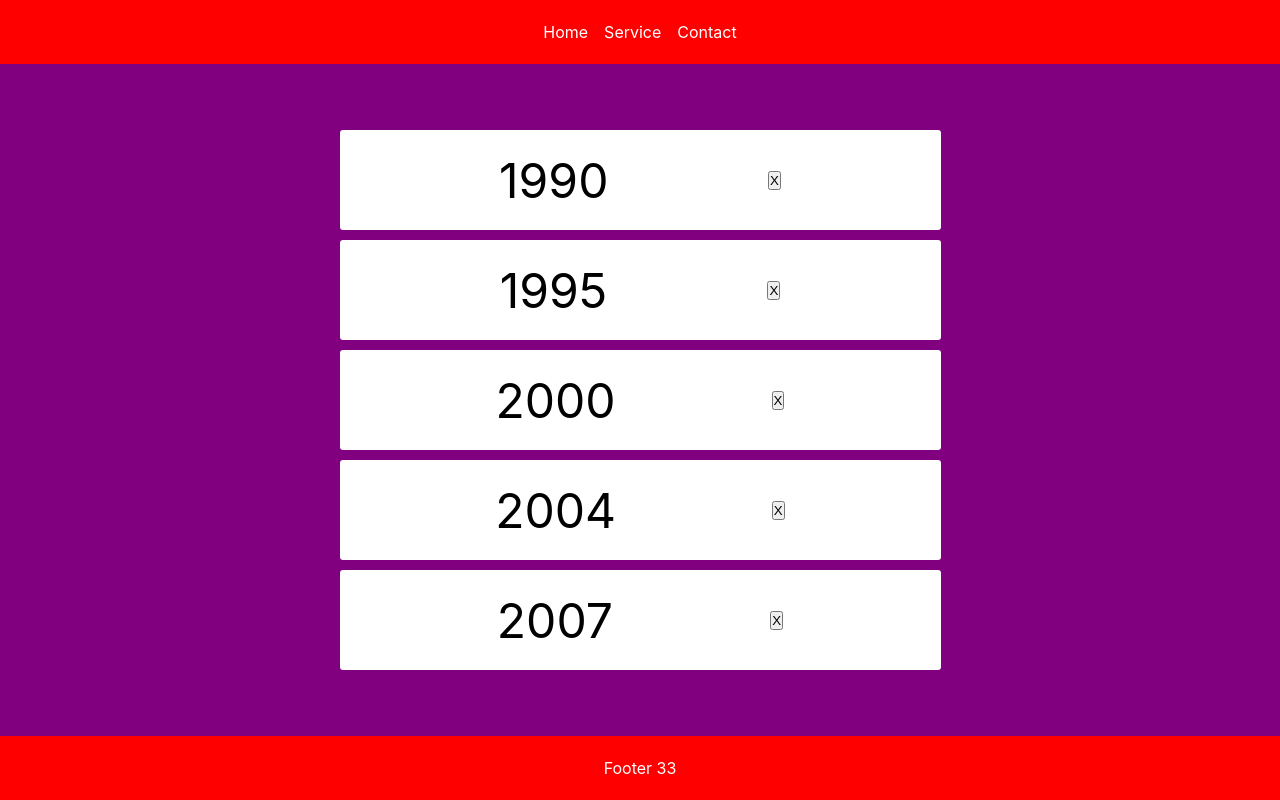
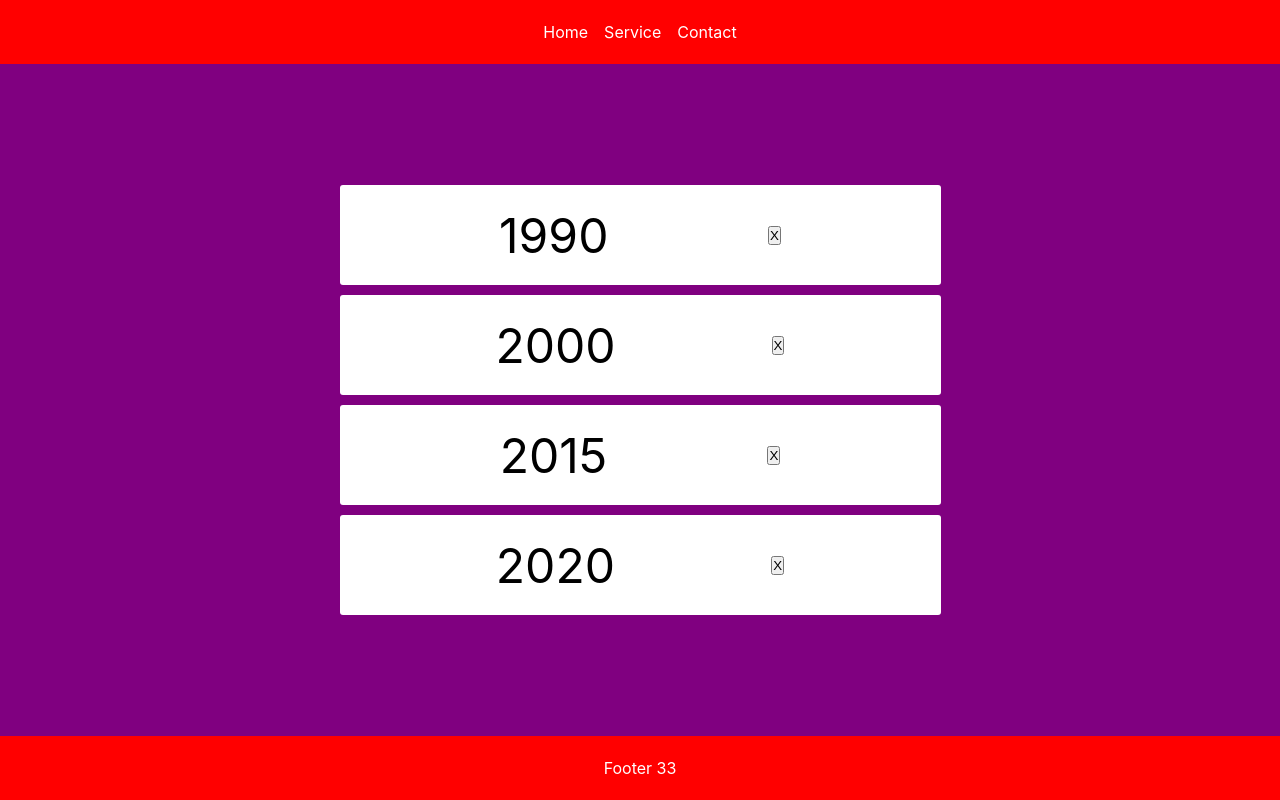
Before and after one commit to sansubed/ReactBackendFrontend, a React (Vite) app: page / in a window 1280 px wide. Built offline with nearby package versions, Linux system fonts and the light colour scheme.

Commit message:
useState hook

```diff
--- a/src/components/home-body/home-body.jsx
+++ b/src/components/home-body/home-body.jsx
@@ -1,34 +1,20 @@
 import styles from './home-body.module.css'
-// Object destructuring
-import React from 'react'
+
 import { useState } from 'react'
 
-console.log(React)
+function HomeBody() {
+  const [numbers, setNumber] = useState([1990, 2000, 2015, 2020])
 
-// Object destructuring
-// const {  name, age } = {
-//   name: 'Alex',
-//   age: 30,
-// }
-
-// Array destructuring
-// const [firstNumber] = [1, 2, 3, 4]
-
-function HomeBody() {
-  // Hook -> useState
-  const numbers = [1990, 1995, 2000, 2004, 2007]
-  const [state, setState] = useState(numbers)
-
-  // numbeqrs variable -> React State
+  // setNumber((prevState) => prevState.filter((clickNumber) => 1990 !== clickNumber))
 
   return (
     <section className={styles.home}>
-      {state.map((number, index) => (
+      {numbers.map((number, index) => (
         <div className={styles.item} key={index}>
           {number}
           <button
             onClick={() => {
-              setState((prevState) => prevState.filter((clickNumber) => number !== clickNumber))
+              setNumber((prevState) => prevState.filter((clickNumber) => number !== clickNumber))
             }}
           >
             X
@@ -40,3 +26,5 @@ function HomeBody() {
 }
 
 export default HomeBody
+
+// When state updated in React component (setNumber), that react component will re-render
```
